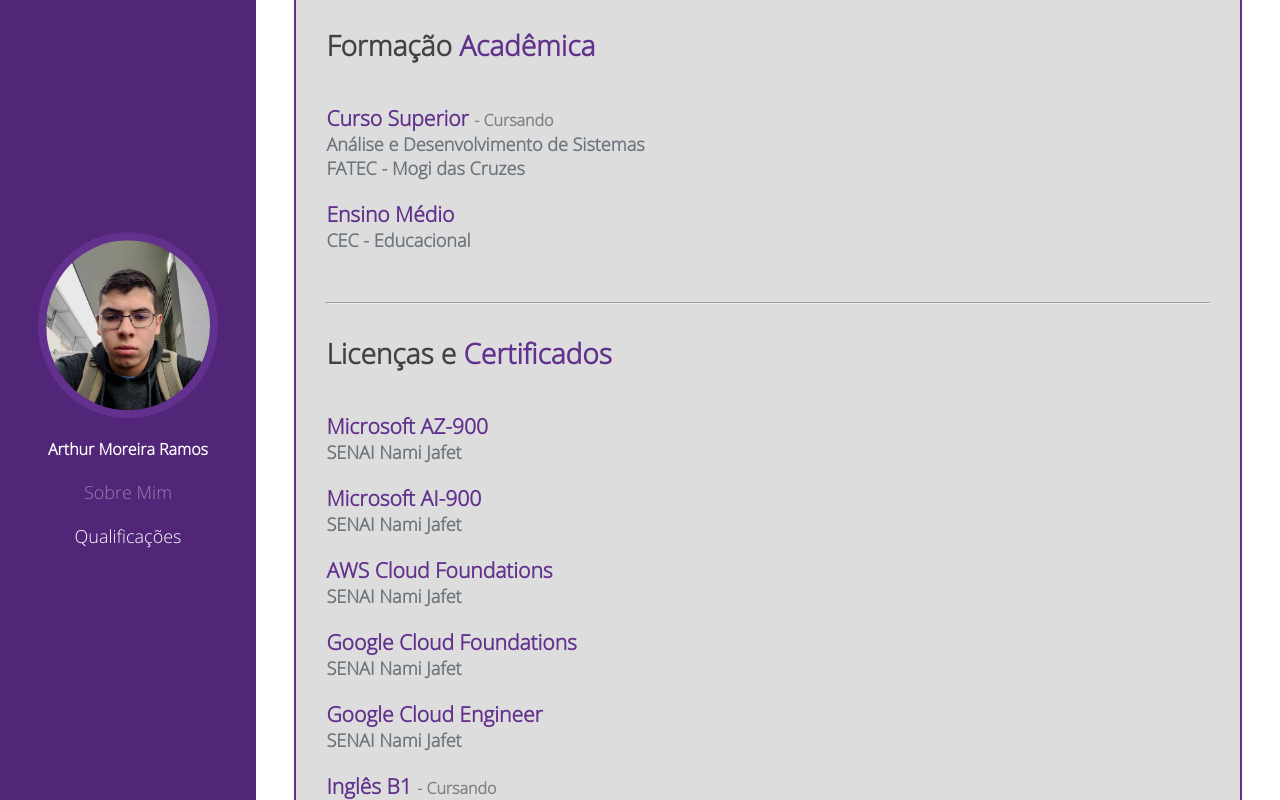
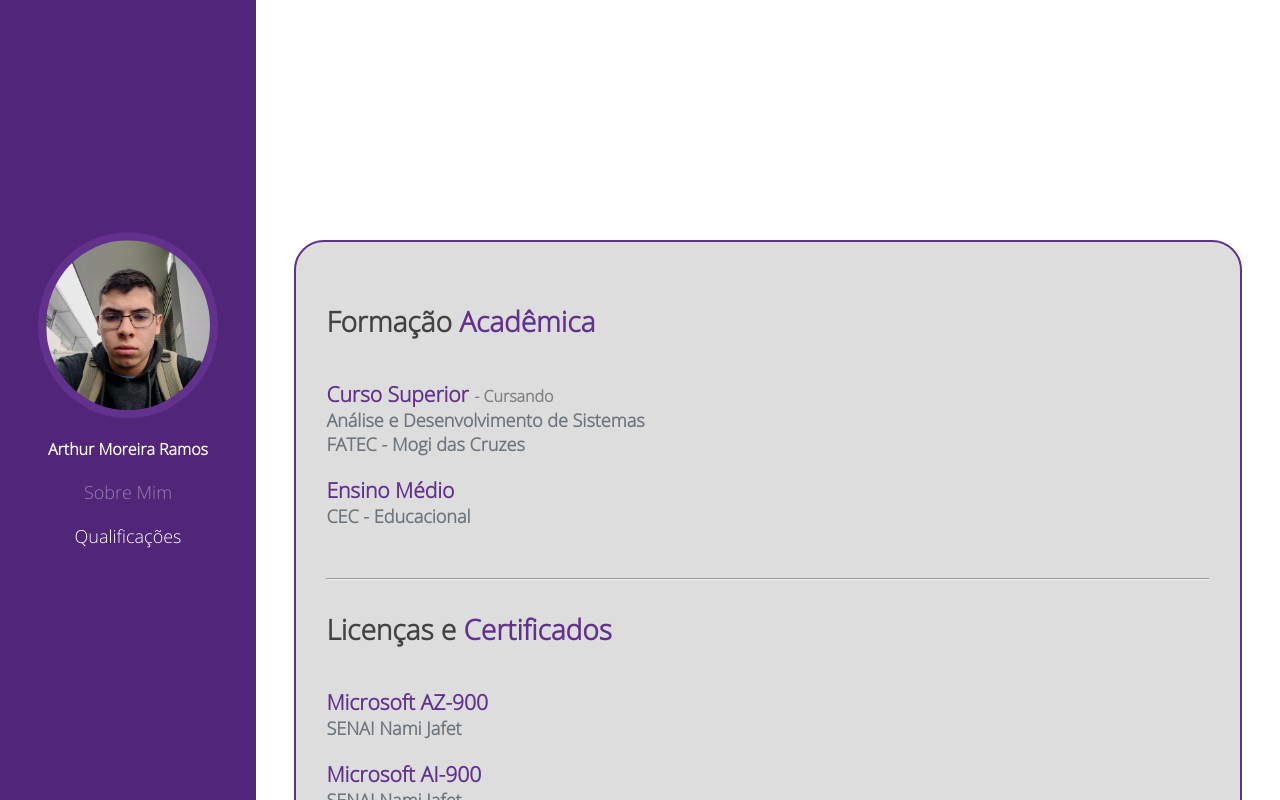
Before and after one commit to arthurramoz/Curriculo, a plain HTML site: page quali.html in a window 1280 px wide. Drawn offline with Linux system fonts and the light colour scheme; a web font is replaced by a local one.

Commit message:
Curriculo

```diff
--- a/css/style2.css
+++ b/css/style2.css
@@ -2,12 +2,24 @@
 
 section.secao{
     position: relative;
-    top:78%;
+    top: 79%;
     transform:translateY(-50%);
     padding: 30px;
     background-color: #ddd;
     border-radius: 30px;
     border: 2px solid #62318e;
+}
+
+@media screen and (max-width: 1900px){
+    section.secao{
+        position: relative;
+        top:calc(100% + 100px);
+        transform:translateY(-50%);
+        padding: 30px;
+        background-color: #ddd;
+        border-radius: 30px;
+        border: 2px solid #62318e;
+    }
 }
 
 section.secao h2 > span,
```
